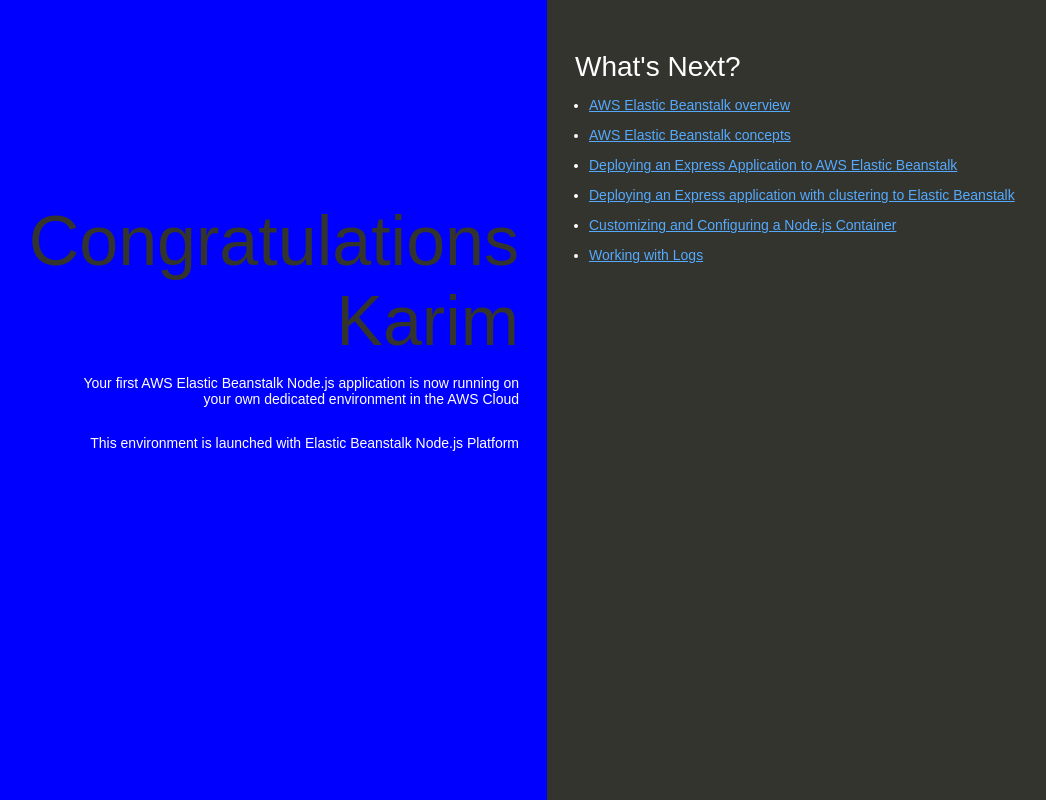
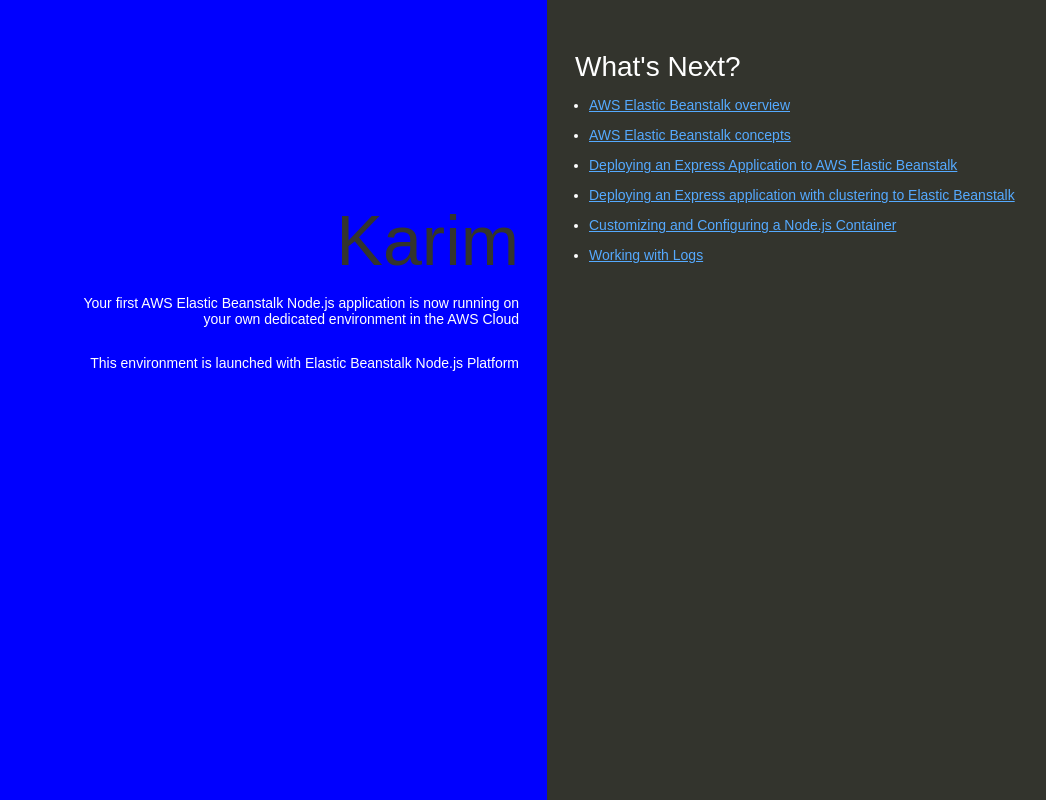
Before and after one commit to chiefkarim/testing--aws, a website: page index.html in a window 1280 px wide. Shown: the whole page, without its empty margins (93-1139 px from the left). Drawn offline with Linux system fonts and the light colour scheme.

Commit message:
feat: making the test fail to test codepipline integration with code build

```diff
--- a/index.html
+++ b/index.html
@@ -74,7 +74,7 @@
   </head>
   <body>
     <div class="textColumn">
-      <h1> Congratulations Karim</h1>
+      <h1>  Karim</h1>
       <p>Your first AWS Elastic Beanstalk Node.js application is now running on your own dedicated environment in the AWS Cloud</p>
       <p>This environment is launched with Elastic Beanstalk Node.js Platform</p>
     </div>
```
